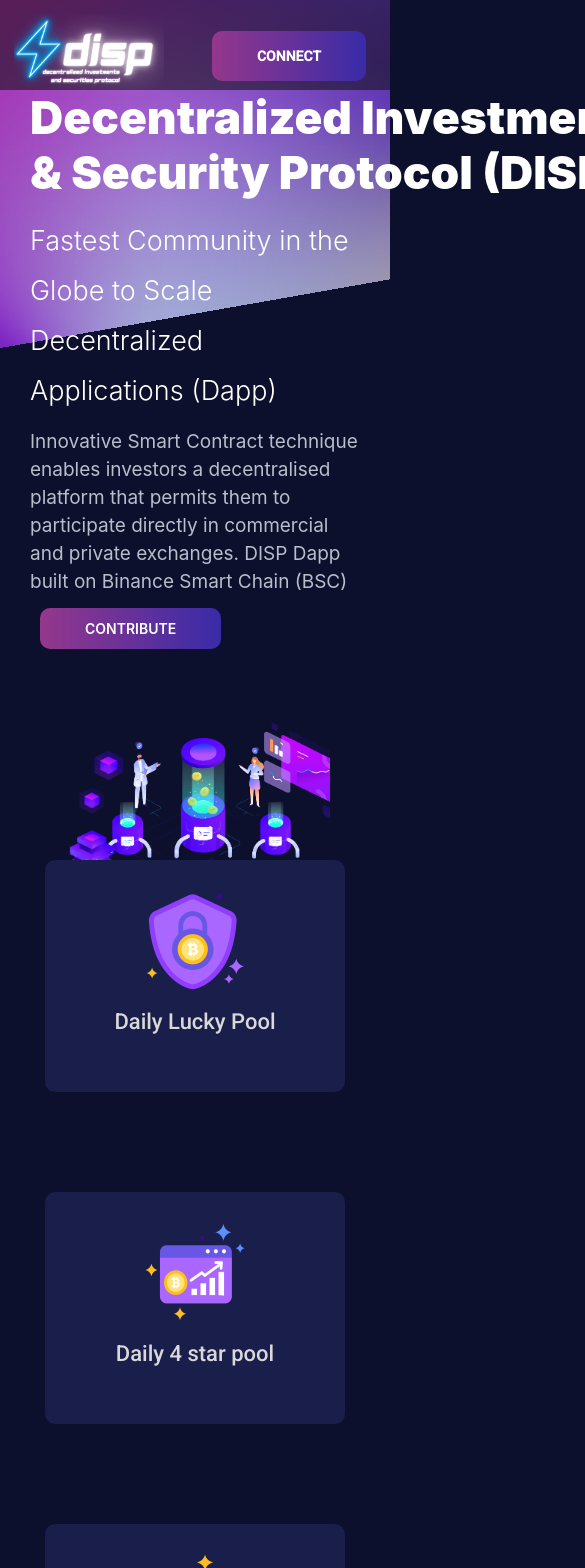
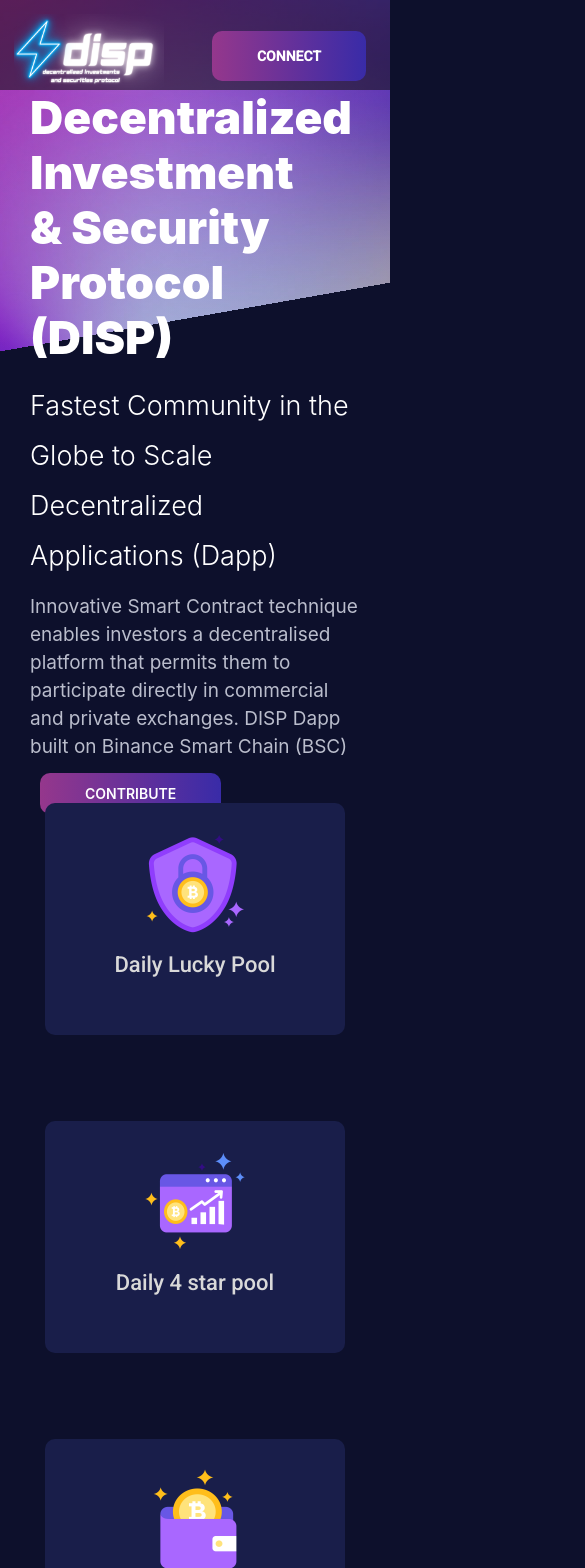
Before and after one commit to codetentaclestechnologies/bsdgfodNitin, an Angular app: page /root-home in a window 390 px wide. Shown: the top 1568 px of the page, 585 px wide, since content can reach past the window. Built offline with nearby package versions, Linux system fonts and the light colour scheme.

Commit message:
frontpage

```diff
--- a/src/app/layout/root-home/root-home.component.html
+++ b/src/app/layout/root-home/root-home.component.html
@@ -2,8 +2,8 @@
   <div class="overlay">
     <div class="container-fluid p-0" style="max-width: 1600px;" >
       <div class="row">
-        <div class="col-md-6 m-auto py-0 px-1">
-          <h3 class="firstheading" style="font-size: 46px;" >
+        <div class=" col-12 col-sm-12 col-md-6 col-md-12 col-lg-6 col-lx-6 col-xxl-6  m-auto py-0 px-1">
+          <h3 class="firstheading"  >
             Decentralized Investment <br> & Security Protocol (DISP)
             <!--{cn} 设计拆分模式-->
           </h3>
@@ -25,7 +25,7 @@
             <!--{cn} 开始赚钱-->
           </button>
         </div>
-        <div class="col-md-6 py-2 px-2">
+        <div class="col-12 col-sm-12 col-md-6 col-md-12 col-lg-6 col-lx-6 col-xxl-6  mobile-view">
           <div>
             <img
               src="assets/images/homeimage/Raw-Illustraton-1.png"
@@ -44,7 +44,7 @@
 <section class="bsgsecondsection">
   <div class="container p-0">
     <div class="row text-center">
-      <div class=" col-12 col-md-4 col-sm-12  grppad">
+      <div class=" col-12 col-sm-6 col-md-4 col-lg-4 col-xxl-4 col-xl-4   grppad">
         <!-- <i class="fa-solid fa-trophy fa-6x button-image poolicon "></i> -->
         <div class="card pricecard ">
           <img
@@ -60,7 +60,7 @@
 
         </div>
       </div>
-      <div class=" col-12 col-md-4 col-sm-12 grppad">
+      <div class=" col-12 col-sm-6 col-md-4 col-lg-4 col-xxl-4 col-xl-4 grppad">
         <div class="card pricecard">
           <img
             src="assets/images/homeimage/cryptocurrencies-going-up.png"
@@ -76,7 +76,7 @@
         </div>
         <!--  <i class="fa-solid fa-star fa-6x button-image poolicon "></i> -->
       </div>
-      <div class=" col-12 col-md-4 col-sm-12 grppad">
+      <div class=" col-12 col-sm-6 col-md-4 col-lg-4 col-xxl-4 col-xl-4 grppad">
         <div class="card pricecard">
           <img
             src="assets/images/homeimage/bitcoin-wallet-a.png"
@@ -107,7 +107,7 @@
 <section class="bsgthirdsections">
   <div class="container p-0">
     <div class="row">
-      <div class="col-md-6 m-auto">
+      <div class=" col-12 col-sm-12 col-md-12 col-lg-6 col-xl-6 col-xxl-6  m-auto">
         <img
           src="assets/images/homeimage/illustration-2-e1614311211637.png"
           alt=""
@@ -115,7 +115,7 @@
           style="padding-right: 15%"
         />
       </div>
-      <div class="col-md-6">
+      <div class="col-12 col-sm-12 col-md-12 col-lg-6 col-xl-6 col-xxl-6 p-1">
         <h3 style="color: white; font-weight:900; font-size: 36px; " >About Us</h3>
         <p style="color: #BABDCC; font-size: 18px; line-height: 26px">
           DISP ( Decentralized Investment & Security Protocol) is a completely decentralized, open and transparent data, fair and just system for global players. The most accurate mathematical model comes to realize it, with the most rigorous control model + market operation mechanism + blockchain technology, and is committed to building the world's first blockchain decentralized split game platform. This approach is unique and innovative, and it has the potential to greatly benefit investors globally. This is a tremendous chance to achieve financial flexibility. DISP  establishes the destiny, honesty, and faith. The future is here and we look forward to walking with you!
@@ -167,7 +167,7 @@
 <section class="bsgforthsection">
   <div class="container p-0">
     <div class="row m-auto">
-      <div class="col-md-4 px-0 py-2">
+      <div class=" col-12  col-xxl-4 col-xl-4 col-md-6 col-sm-12 col-lg-4 px-1 py-2 ">
         <img src="/assets/images/decentralized (2).png"  />
         <h3 class="forthheading mb-0">
           Zero Risk Factors
@@ -178,7 +178,7 @@
         </h3>
         <p class="forthsubheading">On Sep 1, 2022, Disp developers deployed a self-executing smart contract on the Polygon Blockchain that exists in perpetuity and cannot be modified by any entity.</p>
       </div>
-      <div class="col-md-4 px-0 py-2">
+      <div class="col-12  col-xxl-4 col-xl-4 col-md-6 col-sm-12 col-lg-4 px-1 py-2 ">
         <img src="/assets/images/return-of-investment.png"  />
         <h3 class="mb-0 forthheading">
           Instant Peer-to-Peer Payments
@@ -188,7 +188,7 @@
           The Disp smart contract is nothing more than a payment gateway that facilitates peer-to-peer commission payments between its program participants.
         </p>
       </div>
-      <div class="col-md-4 px-0 py-2">
+      <div class="col-12  col-xxl-4 col-xl-4 col-md-6 col-sm-12 col-lg-4 px-1 py-2">
         <img src="/assets/images/longevity.png"  />
         <h3 class="mb-0 forthheading">Transparency and Anonymity</h3>
 
@@ -223,7 +223,7 @@
       </p>
 
       <div class="row mt-2">
-        <div class="col-md-4 p-0">
+        <div class="col-12 col-sm-12 col-md-4 col-lg-4 col-xxl-4 col-xl-4  p-0">
           <div class="card fifthcard btn-gradient-1">
             <img src="assets/images/home/Indxin01.png" class="m-auto" />
             <h3 class="cardheading">
@@ -239,7 +239,7 @@
             </p>
           </div>
         </div>
-        <div class="col-md-4 p-0">
+        <div class="col-12 col-sm-12 col-md-4 col-lg-4 col-xxl-4 col-xl-4 p-0">
           <div class="card fifthcard btn-gradient-1">
             <img src="assets/images/home/Indxin02.png" class="m-auto" />
             <h3 class="cardheading">
@@ -255,7 +255,7 @@
             </p>
           </div>
         </div>
-        <div class="col-md-4 p-0">
+        <div class="col-12 col-sm-12 col-md-4 col-lg-4 col-xxl-4 col-xl-4 p-0">
           <div class="card fifthcard btn-gradient-1">
             <img src="assets/images/home/Indxin03.png" class="m-auto" />
             <h3 class="cardheading">
@@ -277,7 +277,7 @@
   <div class="container p-0">
     <h3 class="sixthheading">Start within a few minutes</h3>
     <div class="row mt-2 m-auto">
-      <div class="col-md-4 px-0 py-2">
+      <div class=" col-xxl-4 col-xl-4 col-md-6 col-sm-6  px-0 py-2">
         <img src="assets/images/home/Indjfz01.png" class="m-auto"  style="width: 40%;" />
         <p class="text-center text-white wallethead  mt-1">
           Register An Account
@@ -285,7 +285,7 @@
         </p>
         <p class="walletdis" >Just fill the basic form of Register an Account with Disp International</p>
       </div>
-      <div class="col-md-4 px-0 py-2">
+      <div class="col-xxl-4 col-xl-4 col-md-6 col-sm-6 px-0 py-2">
         <img src="assets/images/home/Indjfz02.png" class="m-auto" style="width: 40%;" />
         <p class="text-center text-white wallethead mt-1">
           Connect Wallet
@@ -293,7 +293,7 @@
         </p>
         <p class="walletdis">Now click Connect on top right corner to connect Metamask wallet</p>
       </div>
-      <div class="col-md-4 px-0 py-2">
+      <div class="col-xxl-4 col-xl-4 col-md-6 col-sm-6 px-0 py-2">
         <img src="assets/images/home/Indjfz03.png" class="m-auto" style="width: 40%;" />
         <p class="text-center text-white wallethead mt-1">
           Contribute & Earn
@@ -318,7 +318,7 @@
 <section class="bsgseventhsection">
   <div class="container p-0">
     <div class="row">
-      <div class="col-md-6 m-auto">
+      <div class="col-xxl-6 col-lg-6 col-md-12  col-sm-12 m-auto">
         <h3>
 
           We Work Together
@@ -342,7 +342,7 @@
         </a>
         </button>
       </div>
-      <div class="col-md-6">
+      <div class="col-xxl-6 col-lg-6 col-md-12  col-sm-12">
         <img
           src="assets/images/homeimage/illustration-hero-new.png"
           class="button-image"
--- a/src/app/layout/root-home/root-home.component.scss
+++ b/src/app/layout/root-home/root-home.component.scss
@@ -2,7 +2,7 @@
         background: linear-gradient(rgba(6, 138, 243, 0.1803921569), rgba(0, 0, 0, 0.3215686275)), url(/assets/images/homeimage/08-scaled-e1614740007997.jpg);
 
        background-color: #E4EAFF;
-      min-height: 80%;
+      min-height: 70%;
        background-position: top center;
        background-repeat: no-repeat;
        background-size: cover;
@@ -107,7 +107,7 @@
     width: auto;
     color: rgb(255, 255, 255);
     text-decoration: none;
-    white-space: nowrap;
+
     min-height: 0px;
     min-width: 0px;
     max-height: none;
@@ -474,9 +474,10 @@
 }
 
 .bsgseventhsection h3 {
-    font-size: 42px;
+    font-size: 38px;
     color: #ffffff;
     font-weight: 600;
+    line-height: normal;
 }
 .bsgseventhsection p {
     font-size: 18px;
@@ -487,19 +488,9 @@
 }
 
 
-@media only screen and (min-width: 300px) and (max-width: 900px){
-    .sixthline{
-        display: none;
-    }
-    .bsgseventhsection {
 
-        padding: 10%;
-    }
-    .sixthsection{
-        padding: 10%;
-        position: relative;
-    }
-}
+
+
 @media only screen and (min-width: 768px) and (max-width: 1200px){
     .overlay {
 
@@ -524,23 +515,44 @@
         margin: auto;
     }
 }
-@media only screen and (min-width: 300px) and (max-width: 765px){
-    .overlay{
-        padding-top: 23%;
-    }
-    .root-home {
+@media only screen and (min-width: 300px) and (max-width: 768px){
+     .overlay{
+         padding-top: 23%;
+     }
+    // .root-home {
 
-        min-height: 90%;
+    //     min-height: 90%;
+
+    // }
+    // .root-home {
+
+    //     min-height: 90vh;
+
+    // }
+    .overlay {
+
+        height: 91vh;
 
     }
-    .bsgthirdsections[_ngcontent-lih-c18] {
+    .bsgthirdsections {
         background: #191e4a;
         padding-top: 15%;
-        padding: 7% 10% !important;
+        padding: 7% 0% !important;
     }
 }
 
+// @media only screen and (min-width: 100px) and (max-width: 400px){
+//     .root-home {
 
+//         min-height: 120vh;
+
+//     }
+//     .overlay {
+
+//         height: 120vh;
+
+//     }
+// }
 .row {
     --bs-gutter-x: 0 !important;
     --bs-gutter-y: 0;
@@ -566,3 +578,58 @@
 .wallethead{
     font-size: 22px;
 }
+
+@media only screen and (min-width: 300px) and (max-width: 700px){
+
+}
+
+@media only screen and (max-width: 414px) {
+    .sixthline{
+        display: none;
+    }
+    .bsgseventhsection {
+
+        padding: 10%;
+    }
+    .sixthsection{
+        padding: 10%;
+        position: relative;
+    }
+    .button-image{
+        display: none;
+    }
+    .grppad {
+        padding-top: 43px;
+        padding-bottom: 43px;
+    }
+}
+@media only screen and (max-width: 768px) {
+   .mobile-view{
+    display: none;
+   }
+   .root-home {
+    min-height: 80vh;
+}
+.button-image{
+    display: none;
+}
+.grppad {
+    padding-top: 43px;
+    padding-bottom: 43px;
+}
+}
+@media only screen and (max-width: 414px) {
+    .mobile-view{
+     display: none;
+    }
+    .root-home {
+     min-height: 90vh;
+ }
+ .button-image{
+     display: none;
+ }
+ .grppad {
+     padding-top: 43px;
+     padding-bottom: 43px;
+ }
+ }
```
